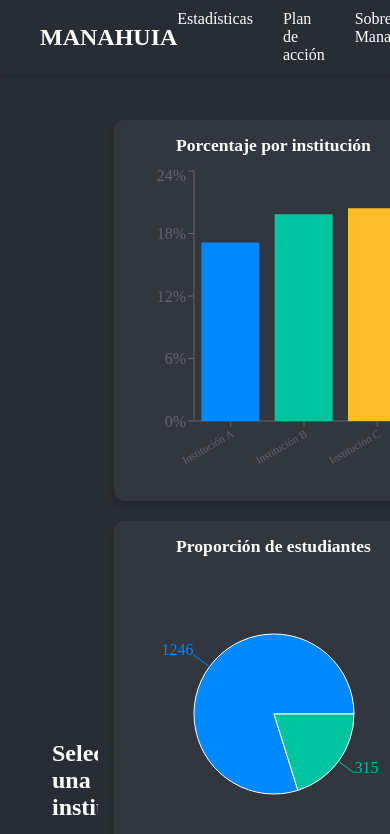
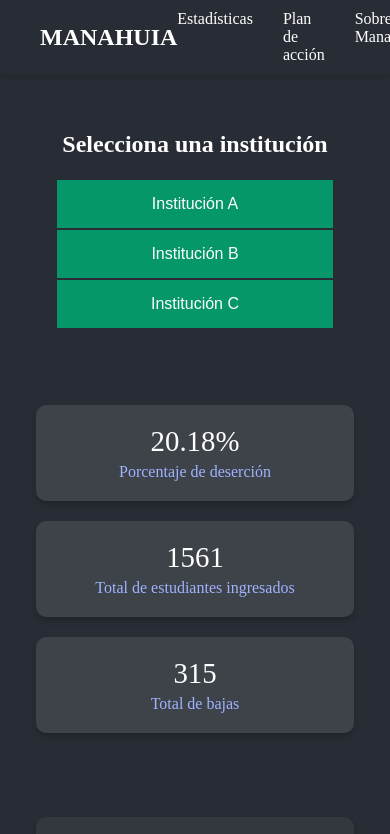
Before and after one commit to VisualR29/ServicioSocialProyect, a React (Create React App) app: page / in a window 390 px wide. Shown: the top 834 px of the page. Built offline with nearby package versions, Linux system fonts and the light colour scheme.

Commit message:
ResponsiveHome

```diff
--- a/src/App.css
+++ b/src/App.css
@@ -33,6 +33,31 @@
   font-size: 1.1em;
 }
 
+h1,
+h2,
+h3 {
+  line-height: 1.2;
+  margin-bottom: 10px;
+}
+
+h1 {
+  font-size: 2.2rem;
+}
+
+h2 {
+  font-size: 1.8rem;
+}
+
+h3 {
+  font-size: 1.4rem;
+}
+
+p,
+li {
+  font-size: 1rem;
+  color: #ccc;
+}
+
 /* ───── Sección con tarjetas ───── */
 .content {
   display: flex;
@@ -63,3 +88,84 @@
 .align-left {
   text-align: left;
 }
+
+/* ───── Utilidades de espaciado y ancho ───── */
+.mt-2 {
+  margin-top: 0.5rem;
+}
+
+.mt-4 {
+  margin-top: 1rem;
+}
+
+.mt-6 {
+  margin-top: 1.5rem;
+}
+
+.mb-2 {
+  margin-bottom: 0.5rem;
+}
+
+.mb-4 {
+  margin-bottom: 1rem;
+}
+
+.mb-6 {
+  margin-bottom: 1.5rem;
+}
+
+.w-100 {
+  width: 100%;
+}
+
+/* ───── Contenedor centrado reutilizable ───── */
+.container {
+  width: 100%;
+  max-width: 1200px;
+  padding: 0 20px;
+  margin: 0 auto;
+}
+
+/* ───── Responsividad global ───── */
+@media (max-width: 768px) {
+  h1 {
+    font-size: 1.8rem;
+  }
+
+  h2 {
+    font-size: 1.4rem;
+  }
+
+  h3 {
+    font-size: 1.2rem;
+  }
+
+  .data-grid,
+  .charts-container,
+  .metrics-grid,
+  .accordion-container {
+    flex-direction: column;
+    align-items: center;
+  }
+
+  .data-card,
+  .chart-box,
+  .metric-card,
+  .accordion-item,
+  .recommendations,
+  .plan-considerations {
+    width: 100% !important;
+    max-width: 100% !important;
+  }
+
+  .left-panel,
+  .right-panel {
+    width: 100% !important;
+    padding: 16px !important;
+  }
+
+  .turno-toggle {
+    flex-wrap: wrap;
+    gap: 6px;
+  }
+}
--- a/src/pages/Home.jsx
+++ b/src/pages/Home.jsx
@@ -1,24 +1,19 @@
 import { useState, useEffect } from "react";
 import Papa from "papaparse";
 
-// ─── Assets ─────────────────────────────────────────────
 import csvFile from "../assets/Base_datos_final.csv";
-
-// ─── Utils ──────────────────────────────────────────────
 import {
     totalIngresaron,
     totalDesertaron,
     porcentajeDesercionTotal,
     desertoresPorInstitucion,
-    listaInstituciones,
+    listaInstituciones
 } from "../utils/dataAnalysis";
 
-// ─── Componentes ────────────────────────────────────────
 import InstitutionList from "../components/InstitutionList";
 import MetricsCards from "../components/MetricsCards";
 import GlobalAnalysis from "../components/GlobalAnalysis";
 
-// ─── Estilos ────────────────────────────────────────────
 import "../styles/Home.css";
 
 const Home = () => {
@@ -33,8 +28,7 @@ const Home = () => {
                     header: true,
                     skipEmptyLines: true,
                     complete: (result) => {
-                        const parsedData = result.data.filter((row) => row["Institución"]);
-
+                        const parsedData = result.data.filter(row => row["Institución"]);
                         const ingresaron = totalIngresaron(parsedData);
                         const desertaron = totalDesertaron(parsedData);
 
@@ -53,22 +47,30 @@ const Home = () => {
 
     return (
         <div className="main-container">
+            <div className="home">
+                {/* Panel izquierdo */}
                 <div className="left-panel">
                     <InstitutionList instituciones={stats.listaInstituciones || []} />
                 </div>
 
+                {/* Panel derecho */}
                 <div className="right-panel">
-                <GlobalAnalysis
-                    desertoresPorInstitucion={stats.desertoresPorInstitucion || {}}
-                    totalIngresados={stats.totalIngresados || 0}
-                    totalDesertores={stats.totalDesertores || 0}
-                    data={data}
-                />
+                    {/* Tarjetas métricas */}
                     <MetricsCards
                         totalIngresados={stats.totalIngresados}
                         totalDesertores={stats.totalDesertores}
                         porcentajeDesercion={stats.porcentajeDesercion}
                     />
+
+                    {/* Gráficas horizontalmente en desktop */}
+                    <div className="graphs-row">
+                        <GlobalAnalysis
+                            totalIngresados={stats.totalIngresados || 0}
+                            totalDesertores={stats.totalDesertores || 0}
+                            data={data}
+                        />
+                    </div>
+                </div>
             </div>
         </div>
     );
--- a/src/styles/GlobalAnalysis.css
+++ b/src/styles/GlobalAnalysis.css
@@ -1,13 +1,13 @@
-/* ─────────────── Contenedor general ─────────────── */
 .global-analysis {
-    display: grid;
-    grid-template-columns: repeat(auto-fit, minmax(320px, 1fr));
+    display: flex;
+    flex-wrap: wrap;
+    justify-content: space-between;
     gap: 20px;
-    margin-top: 30px;
+    width: 100%;
 }
 
-/* ─────────────── Contenedor individual de gráficas ─────────────── */
 .graph-container {
+    flex: 1 1 100%;
     background-color: rgba(255, 255, 255, 0.05);
     border-radius: 10px;
     padding: 15px;
@@ -23,24 +23,10 @@
     color: #ffffff;
 }
 
-/* ─────────────── Leyenda personalizada para PieChart ─────────────── */
-.custom-legend {
-    display: flex;
-    justify-content: center;
-    flex-wrap: wrap;
-    gap: 15px;
-    margin-top: 10px;
+/* Desktop: 3 columnas horizontales */
+@media (min-width: 1024px) {
+    .graph-container {
+        flex: 1 1 30%;
+        max-width: 32%;
+    }
 }
-
-.legend-item {
-    display: flex;
-    align-items: center;
-    font-size: 0.85em;
-}
-
-.legend-color {
-    width: 10px;
-    height: 10px;
-    border-radius: 50%;
-    margin-right: 6px;
-}
--- a/src/styles/Home.css
+++ b/src/styles/Home.css
@@ -1,24 +1,96 @@
-/* ─────────────── Layout principal ─────────────── */
 .home {
     display: flex;
-    height: 100%;
+    flex-wrap: wrap;
+    gap: 24px;
+    width: 100%;
+    padding: 20px;
+    box-sizing: border-box;
 }
 
-/* ─────────────── Panel izquierdo: Lista de instituciones ─────────────── */
+/* Panel izquierdo */
 .left-panel {
-    width: 25%;
-    padding: 32px;
-    box-sizing: border-box;
-    overflow-y: auto;
+    flex: 1 1 250px;
+    max-width: 280px;
 }
 
-/* ─────────────── Panel derecho: Gráficas y métricas ─────────────── */
+/* Panel derecho general */
 .right-panel {
-    flex: 1;
+    flex: 3;
     display: flex;
     flex-direction: column;
-    padding: 16px;
-    box-sizing: border-box;
-    gap: 16px;
-    overflow-y: auto;
+    gap: 24px;
+    width: 100%;
 }
+
+/* Tarjetas de métricas en fila */
+.metrics-grid {
+    display: flex;
+    justify-content: space-around;
+    gap: 20px;
+    flex-wrap: wrap;
+}
+
+/* Estilo individual de tarjetas ya definido en MetricCards.css */
+
+/* Reordenamiento de gráficas */
+.graphs-row {
+    display: flex;
+    justify-content: space-between;
+    flex-wrap: wrap;
+    gap: 20px;
+}
+
+/* global-analysis: diseño responsivo para gráficas */
+.global-analysis {
+    display: flex;
+    flex-wrap: wrap;
+    gap: 20px;
+    justify-content: center;
+    align-items: stretch;
+    margin-top: 30px;
+}
+
+/* Gráficas en 3 columnas con responsividad */
+.graph-container {
+    flex: 1 1 100%;
+    background-color: rgba(255, 255, 255, 0.05);
+    border-radius: 10px;
+    padding: 15px;
+    box-shadow: 0 4px 6px rgba(0, 0, 0, 0.2);
+    min-height: 300px;
+    max-width: 100%;
+}
+
+@media (min-width: 1024px) {
+    .graph-container {
+        flex: 1 1 calc(33.333% - 20px);
+        /* 3 gráficas en fila */
+        max-width: calc(33.333% - 20px);
+    }
+}
+
+/* ───── Responsive mobile ───── */
+@media (max-width: 768px) {
+    .home {
+        flex-direction: column;
+    }
+
+    .left-panel {
+        max-width: 100%;
+        width: 100%;
+    }
+
+    .metrics-grid {
+        flex-direction: column;
+        align-items: center;
+    }
+
+    .graphs-row {
+        flex-direction: column;
+        align-items: center;
+    }
+
+    .graph-container {
+        width: 100%;
+    }
+}
--- a/src/styles/MetricsCards.css
+++ b/src/styles/MetricsCards.css
@@ -34,3 +34,23 @@
     font-size: 1em;
     color: #9fb3ff;
 }
+
+@media (max-width: 1090px) and (min-width: 769px) {
+    .metrics-grid {
+        justify-content: center;
+        gap: 16px;
+    }
+
+    .metric-card {
+        width: 180px;
+        padding: 16px;
+    }
+
+    .metric-value {
+        font-size: 1.4em;
+    }
+
+    .metric-label {
+        font-size: 0.9em;
+    }
+}
```
Also changed, not shown: src/components/GlobalAnalysis.jsx (+3 -23 lines). Lines whose indentation alone changed are shown as unchanged.
